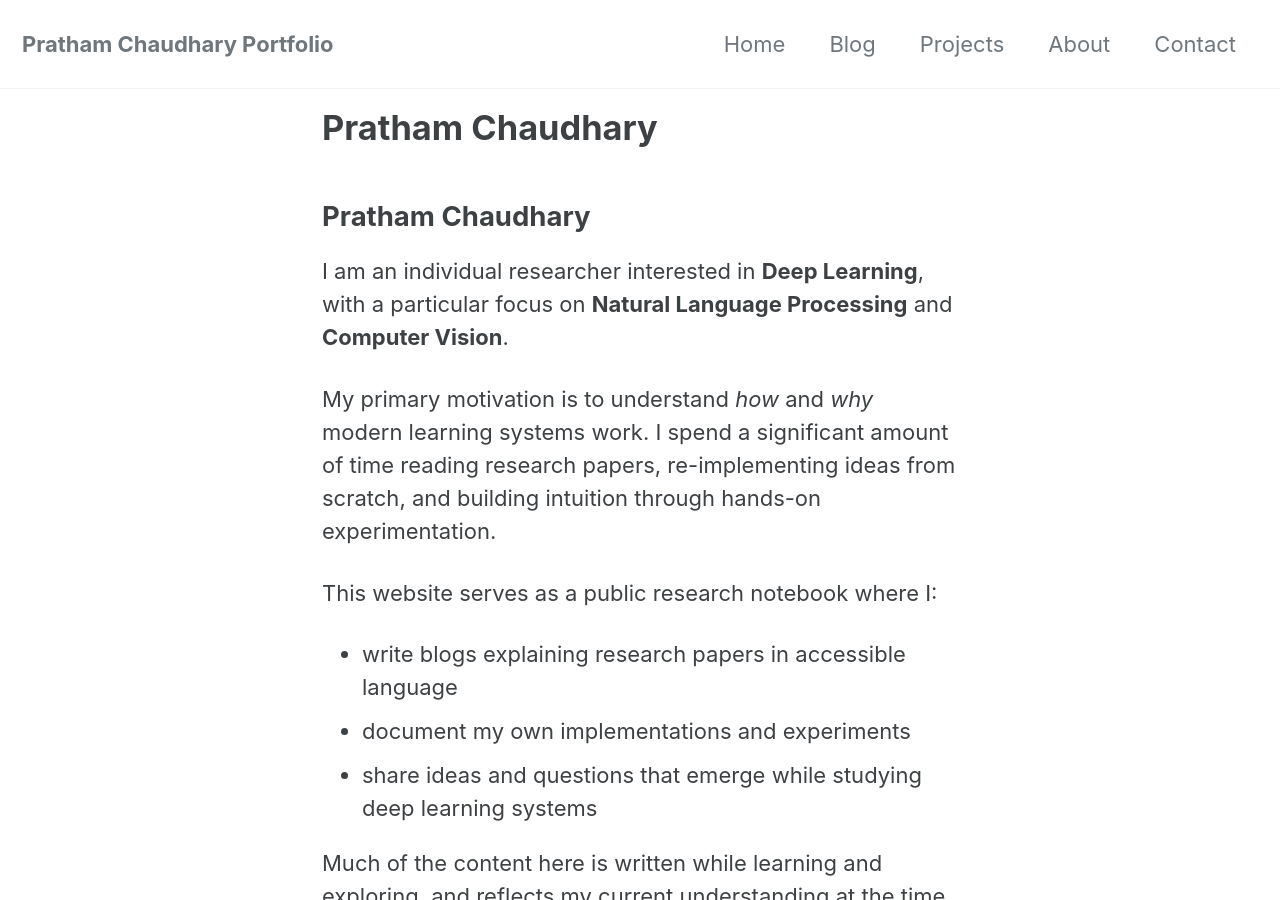
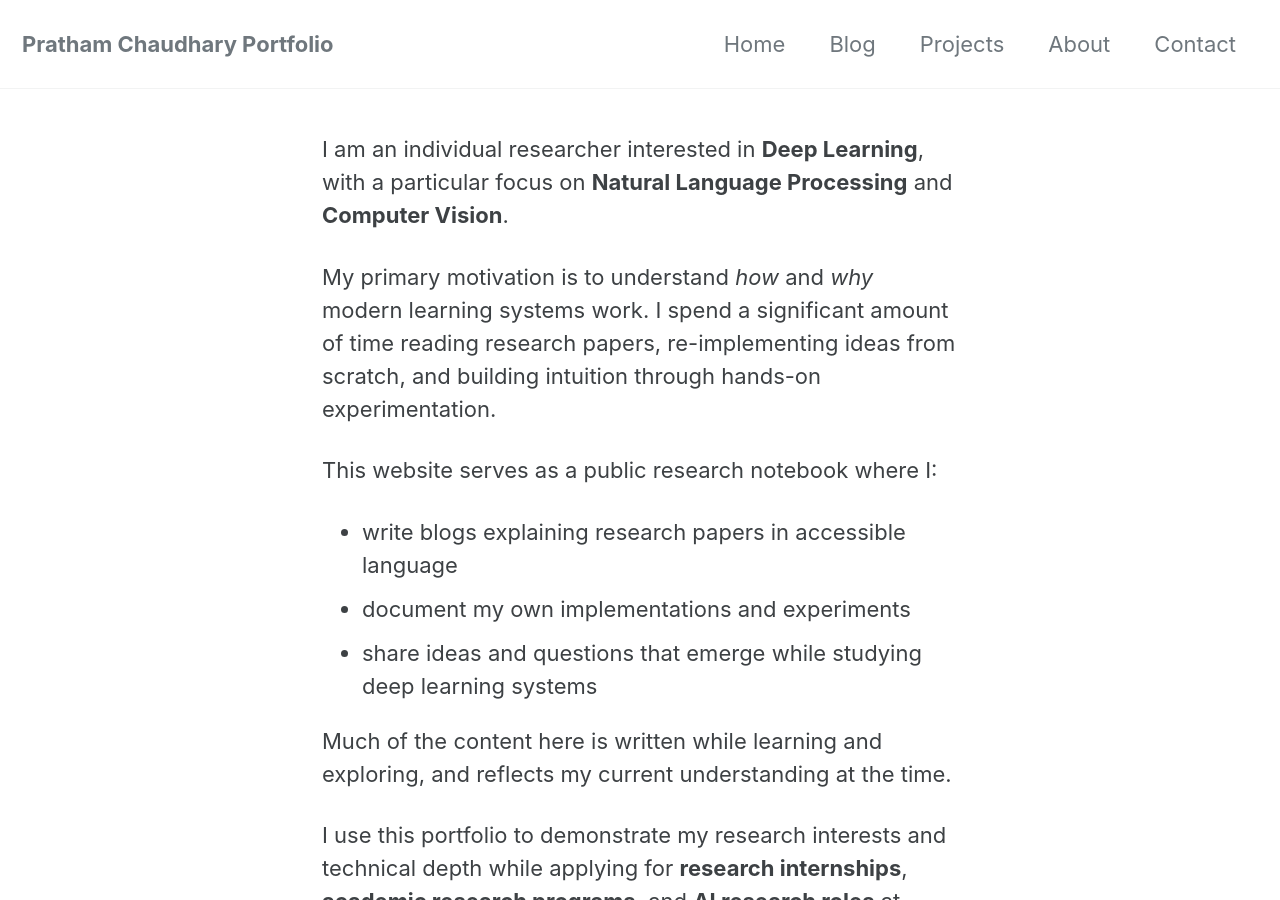
Before and after one commit to Pratham-ja/Pratham-ja.github.io, a Jekyll site: the page built from index.md, in a window 1280 px wide and 900 px high. Built offline with Jekyll 4.4.1, drawn with Linux system fonts in a browser that asks for light colours; cached includes are drawn as plain includes; the list of posts is cut into pages by our own code; our own code applies the rules of GitHub Pages for plain Markdown files.

Commit message:
Changed the home page.

```diff
--- a/index.md
+++ b/index.md
@@ -3,7 +3,7 @@ layout: home
 author_profile: false
 ---
 
-## Pratham Chaudhary
+
 
 I am an individual researcher interested in **Deep Learning**, with a particular focus on **Natural Language Processing** and **Computer Vision**.
 
```
